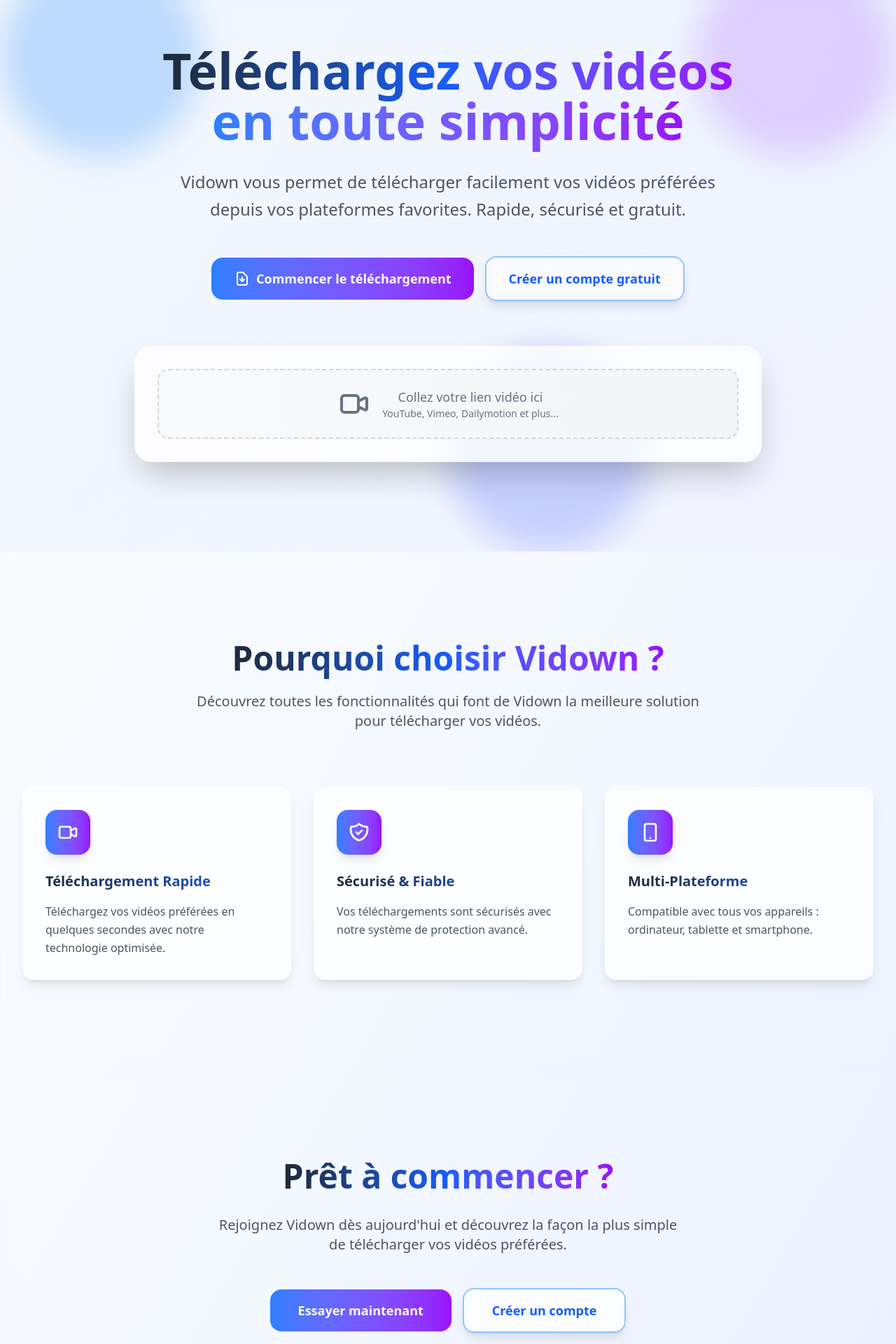
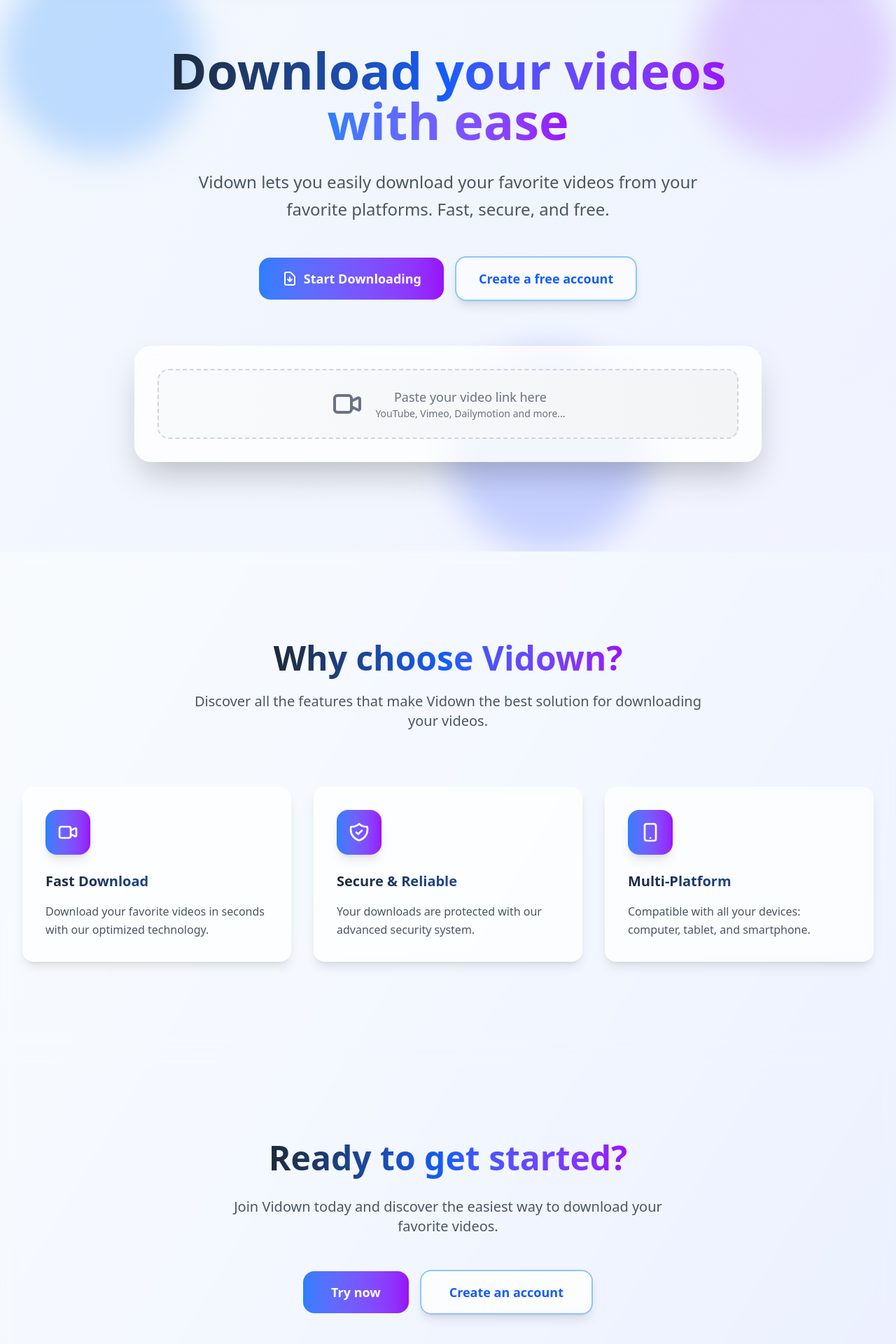
Before and after one commit to redyk654/downloader_frontend, a Vue app: page / in a window 1280 px wide. Shown: the part 160-2080 px from the top of the page at 70% size. Built offline with nearby package versions, Linux system fonts and the light colour scheme; the HTML template or start-up script is replaced by a standard one.

Commit message:
[chore] traduction du texte en anglais

```diff
--- a/src/components/CtaSection.vue
+++ b/src/components/CtaSection.vue
@@ -10,24 +10,24 @@
     <div class="max-w-4xl mx-auto px-4 sm:px-6 lg:px-8 text-center">
       <h2 class="text-3xl sm:text-4xl lg:text-5xl font-bold mb-8">
         <span class="bg-gradient-to-r from-gray-800 via-blue-600 to-purple-600 bg-clip-text text-transparent">
-          Prêt à commencer ?
+          Ready to get started?
         </span>
       </h2>
       <p class="text-xl text-gray-600 mb-12 max-w-2xl mx-auto">
-        Rejoignez Vidown dès aujourd'hui et découvrez la façon la plus simple de télécharger vos vidéos préférées.
+        Join Vidown today and discover the easiest way to download your favorite videos.
       </p>
       <div class="flex flex-col sm:flex-row gap-4 justify-center items-center">
         <button
           @click="onDownloader"
           class="px-10 py-4 bg-gradient-to-r from-blue-500 to-purple-600 text-white rounded-2xl hover:shadow-2xl focus:outline-none focus:ring-4 focus:ring-blue-200 transition-all duration-300 transform hover:scale-105 font-semibold text-lg"
         >
-          Essayer maintenant
+          Try now
         </button>
         <button
           @click="onSignUp"
           class="px-10 py-4 text-blue-600 bg-white/60 backdrop-blur-sm border-2 border-blue-300 rounded-2xl hover:bg-gradient-to-r hover:from-blue-500 hover:to-purple-600 hover:text-white hover:border-transparent focus:outline-none focus:ring-4 focus:ring-blue-200 transition-all duration-300 transform hover:scale-105 font-semibold text-lg shadow-lg"
         >
-          Créer un compte
+          Create an account
         </button>
       </div>
     </div>
--- a/src/components/FeaturesSection.vue
+++ b/src/components/FeaturesSection.vue
@@ -10,11 +10,11 @@
       <div class="text-center mb-20">
         <h2 class="text-3xl sm:text-4xl lg:text-5xl font-bold mb-6">
           <span class="bg-gradient-to-r from-gray-800 via-blue-600 to-purple-600 bg-clip-text text-transparent">
-            Pourquoi choisir Vidown ?
+            Why choose Vidown?
           </span>
         </h2>
         <p class="text-xl text-gray-600 max-w-3xl mx-auto">
-          Découvrez toutes les fonctionnalités qui font de Vidown la meilleure solution pour télécharger vos vidéos.
+          Discover all the features that make Vidown the best solution for downloading your videos.
         </p>
       </div>
       <div class="grid grid-cols-1 md:grid-cols-2 lg:grid-cols-3 gap-8">
--- a/src/components/HeroSection.vue
+++ b/src/components/HeroSection.vue
@@ -15,26 +15,26 @@
       <div class="text-center">
         <h1 class="text-4xl sm:text-5xl lg:text-7xl font-bold mb-8">
           <span class="bg-gradient-to-r from-gray-800 via-blue-600 to-purple-600 bg-clip-text text-transparent">
-            Téléchargez vos vidéos
+            Download your videos
           </span>
           <br>
           <span class="bg-gradient-to-r from-blue-500 to-purple-600 bg-clip-text text-transparent">
-            en toute simplicité
+            with ease
           </span>
         </h1>
         <p class="text-xl sm:text-2xl text-gray-600 mb-12 max-w-3xl mx-auto leading-relaxed">
-          Vidown vous permet de télécharger facilement vos vidéos préférées depuis vos plateformes favorites.
-          Rapide, sécurisé et gratuit.
+          Vidown lets you easily download your favorite videos from your favorite platforms.
+          Fast, secure, and free.
         </p>
         <div class="flex flex-col sm:flex-row gap-4 justify-center items-center mb-16">
           <button @click="onDownloader" class="group px-8 py-4 bg-gradient-to-r from-blue-500 to-purple-600 text-white rounded-2xl hover:shadow-2xl focus:outline-none focus:ring-4 focus:ring-blue-200 transition-all duration-300 transform hover:scale-105 font-semibold text-lg flex items-center space-x-2">
             <svg class="w-6 h-6" fill="none" stroke="currentColor" viewBox="0 0 24 24">
               <path stroke-linecap="round" stroke-linejoin="round" stroke-width="2" d="M12 10v6m0 0l-3-3m3 3l3-3m2 8H7a2 2 0 01-2-2V5a2 2 0 012-2h5.586a1 1 0 01.707.293l5.414 5.414a1 1 0 01.293.707V19a2 2 0 01-2 2z"></path>
             </svg>
-            <span>Commencer le téléchargement</span>
+            <span>Start Downloading</span>
           </button>
           <button @click="onSignUp" class="px-8 py-4 text-blue-600 bg-white/60 backdrop-blur-sm border-2 border-blue-300 rounded-2xl hover:bg-gradient-to-r hover:from-blue-500 hover:to-purple-600 hover:text-white hover:border-transparent focus:outline-none focus:ring-4 focus:ring-blue-200 transition-all duration-300 transform hover:scale-105 font-semibold text-lg shadow-lg">
-            Créer un compte gratuit
+            Create a free account
           </button>
         </div>
         <div class="relative max-w-4xl mx-auto">
@@ -45,8 +45,8 @@
                   <path stroke-linecap="round" stroke-linejoin="round" stroke-width="2" d="M15 10l4.553-2.276A1 1 0 0121 8.618v6.764a1 1 0 01-1.447.894L15 14M5 18h8a2 2 0 002-2V8a2 2 0 00-2-2H5a2 2 0 00-2 2v8a2 2 0 002 2z"></path>
                 </svg>
                 <div class="text-center">
-                  <p class="text-lg font-medium">Collez votre lien vidéo ici</p>
-                  <p class="text-sm">YouTube, Vimeo, Dailymotion et plus...</p>
+                  <p class="text-lg font-medium">Paste your video link here</p>
+                  <p class="text-sm">YouTube, Vimeo, Dailymotion and more...</p>
                 </div>
               </div>
             </div>
--- a/src/views/HomeView.vue
+++ b/src/views/HomeView.vue
@@ -10,13 +10,13 @@
 const features = ref([
   {
     icon: 'M15 10l4.553-2.276A1 1 0 0121 8.618v6.764a1 1 0 01-1.447.894L15 14M5 18h8a2 2 0 002-2V8a2 2 0 00-2-2H5a2 2 0 00-2 2v8a2 2 0 002 2z',
-    title: 'Téléchargement Rapide',
-    description: 'Téléchargez vos vidéos préférées en quelques secondes avec notre technologie optimisée.'
+    title: 'Fast Download',
+    description: 'Download your favorite videos in seconds with our optimized technology.'
   },
   {
     icon: 'M9 12l2 2 4-4m5.618-4.016A11.955 11.955 0 0112 2.944a11.955 11.955 0 01-8.618 3.04A12.02 12.02 0 003 9c0 5.591 3.824 10.29 9 11.622 5.176-1.332 9-6.03 9-11.622 0-1.042-.133-2.052-.382-3.016z',
-    title: 'Sécurisé & Fiable',
-    description: 'Vos téléchargements sont sécurisés avec notre système de protection avancé.'
+    title: 'Secure & Reliable',
+    description: 'Your downloads are protected with our advanced security system.'
   },
   // {
   //   icon: 'M4 16l4.586-4.586a2 2 0 012.828 0L16 16m-2-2l1.586-1.586a2 2 0 012.828 0L20 14m-6-6h.01M6 20h12a2 2 0 002-2V6a2 2 0 00-2-2H6a2 2 0 00-2 2v12a2 2 0 002 2z',
@@ -30,8 +30,8 @@
   // },
   {
     icon: 'M12 18h.01M8 21h8a2 2 0 002-2V5a2 2 0 00-2-2H8a2 2 0 00-2 2v14a2 2 0 002 2z',
-    title: 'Multi-Plateforme',
-    description: 'Compatible avec tous vos appareils : ordinateur, tablette et smartphone.'
+    title: 'Multi-Platform',
+    description: 'Compatible with all your devices: computer, tablet, and smartphone.'
   },
   // {
   //   icon: 'M3 15a4 4 0 004 4h9a5 5 0 10-.1-9.999 5.002 5.002 0 10-9.78 2.096A4.001 4.001 0 003 15z',
```
